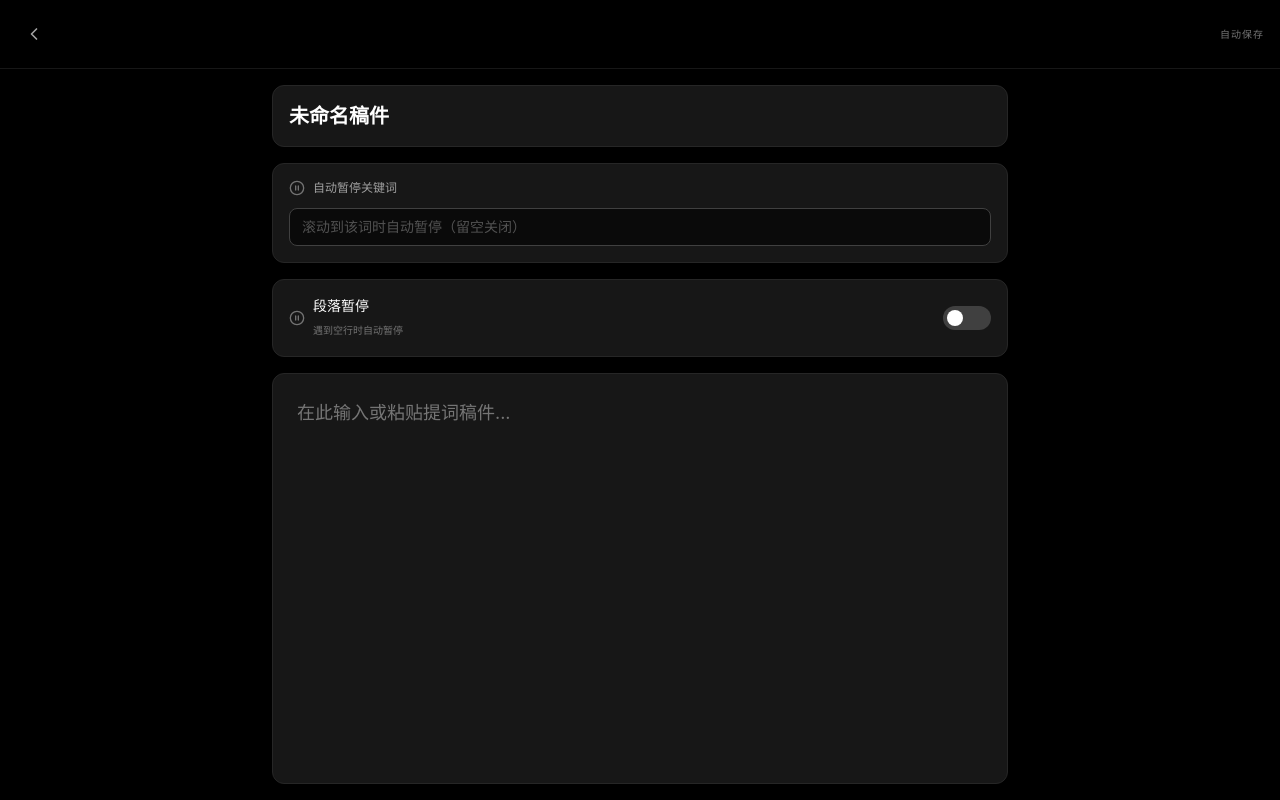
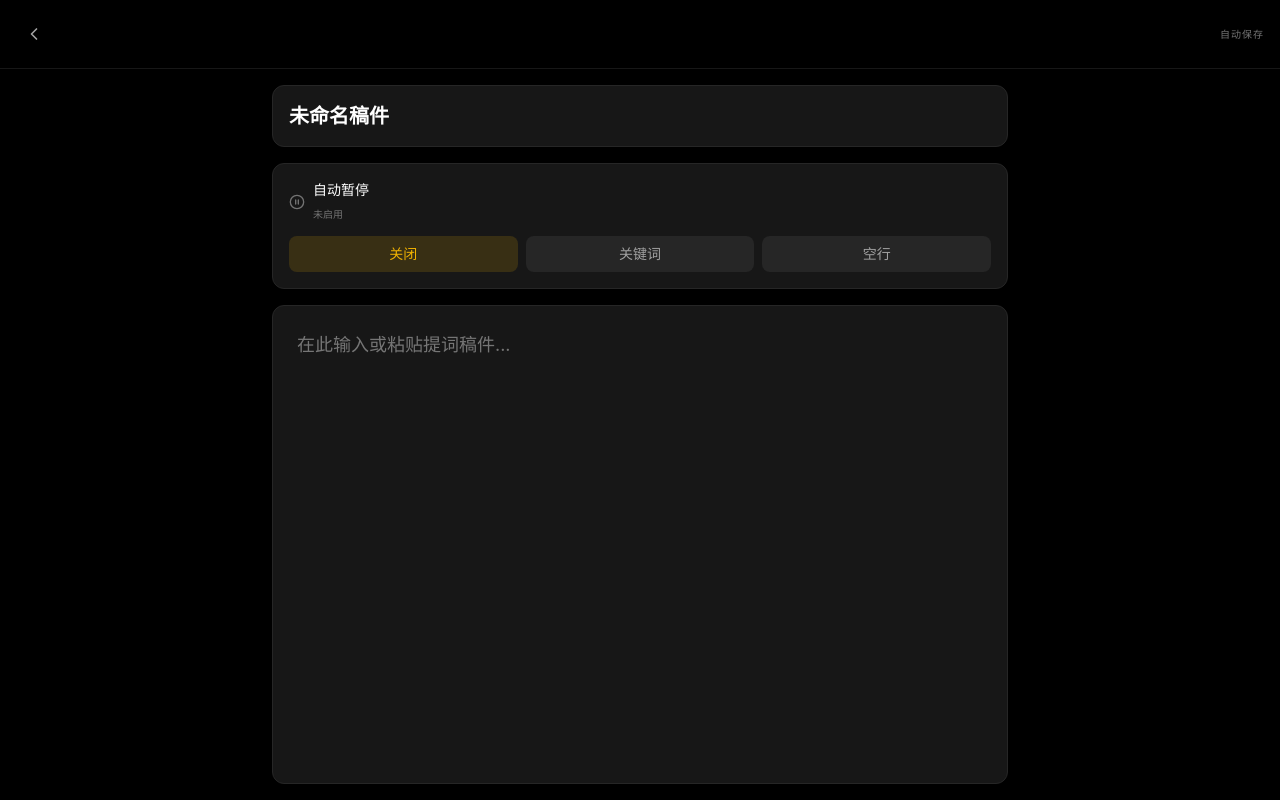
Before and after one commit to jasinghuang/Prompter, a React (Vite) app: page / in a window 1280 px wide. Both pictures are taken after a click on the button "新建稿件". Built offline with nearby package versions, Linux system fonts and the light colour scheme.

Commit message:
feat: enhance automatic pause functionality in ScriptEditor and SettingsPanel; implement mode selection for pause behavior and update related UI components

```diff
--- a/src/components/ScriptEditor.tsx
+++ b/src/components/ScriptEditor.tsx
@@ -47,36 +47,63 @@ export function ScriptEditor({ script, pauseKeyword, onPauseKeywordChange, pause
           className="w-full rounded-xl border border-neutral-800 bg-neutral-900 p-4 text-xl font-bold text-white focus:border-yellow-500/50 focus:outline-none"
         />
 
-        <div className="rounded-xl border border-neutral-800 bg-neutral-900 p-4">
-          <div className="mb-3 flex items-center gap-2">
+        {(() => {
+          const mode: 'off' | 'keyword' | 'paragraph' =
+            pauseKeyword ? 'keyword' :
+            pauseOnParagraph ? 'paragraph' : 'off';
+
+          const MODES: { value: 'off' | 'keyword' | 'paragraph'; label: string }[] = [
+            { value: 'off', label: '关闭' },
+            { value: 'keyword', label: '关键词' },
+            { value: 'paragraph', label: '空行' },
+          ];
+
+          const desc: Record<'off' | 'keyword' | 'paragraph', string> = {
+            off: '未启用',
+            keyword: '滚动到关键词时暂停',
+            paragraph: '遇到空行时暂停',
+          };
+
+          return (
+            <div className="rounded-xl border border-neutral-800 bg-neutral-900 p-4 space-y-3">
+              <div className="flex items-center gap-2">
                 <CirclePause size={16} className="text-neutral-500" />
-            <span className="text-xs text-neutral-400">自动暂停关键词</span>
+                <div>
+                  <span className="block text-sm text-white">自动暂停</span>
+                  <span className="text-[10px] text-neutral-500">{desc[mode]}</span>
                 </div>
+              </div>
+              <div className="flex gap-2">
+                {MODES.map(({ value, label }) => (
+                  <button
+                    key={value}
+                    onClick={() => {
+                      if (value === 'off') { onPauseKeywordChange(''); onPauseOnParagraphChange(false); }
+                      else if (value === 'keyword') onPauseOnParagraphChange(false);
+                      else { onPauseKeywordChange(''); onPauseOnParagraphChange(true); }
+                    }}
+                    className={`flex-1 rounded-lg py-2 text-sm transition-colors ${
+                      mode === value
+                        ? 'bg-yellow-500/15 text-yellow-500'
+                        : 'bg-neutral-800 text-neutral-400 hover:text-white'
+                    }`}
+                  >
+                    {label}
+                  </button>
+                ))}
+              </div>
+              {mode === 'keyword' && (
                 <input
                   type="text"
                   value={pauseKeyword}
                   onChange={(e) => onPauseKeywordChange(e.target.value)}
-            placeholder="滚动到该词时自动暂停（留空关闭）"
+                  placeholder="输入关键词"
                   className="w-full rounded-lg border border-neutral-700 bg-neutral-950 px-3 py-2 text-sm text-white placeholder-neutral-600 focus:border-yellow-500/50 focus:outline-none"
                 />
+              )}
             </div>
-
-        <div className="flex items-center justify-between rounded-xl border border-neutral-800 bg-neutral-900 p-4">
-          <div className="flex items-center gap-2">
-            <CirclePause size={16} className="text-neutral-500" />
-            <div>
-              <span className="block text-sm text-white">段落暂停</span>
-              <span className="text-[10px] text-neutral-500">遇到空行时自动暂停</span>
-            </div>
-          </div>
-          <button
-            role="switch" aria-checked={pauseOnParagraph}
-            onClick={() => onPauseOnParagraphChange(!pauseOnParagraph)}
-            className={`relative h-6 w-12 rounded-full transition-colors ${pauseOnParagraph ? 'bg-yellow-500' : 'bg-neutral-700'}`}
-          >
-            <span className={`absolute top-1 h-4 w-4 rounded-full bg-white transition-all ${pauseOnParagraph ? 'left-7' : 'left-1'}`} />
-          </button>
-        </div>
+          );
+        })()}
 
         <textarea
           value={content}
--- a/src/components/SettingsPanel.tsx
+++ b/src/components/SettingsPanel.tsx
@@ -129,41 +129,64 @@ export function SettingsPanel({ open, settings, onChange, onClose }: Props) {
             </button>
           </div>
 
-          {/* 自动暂停关键词 */}
+          {/* 自动暂停 */}
+          {(() => {
+            const pauseMode: 'off' | 'keyword' | 'paragraph' =
+              settings.pauseKeyword ? 'keyword' :
+              settings.pauseOnParagraph ? 'paragraph' : 'off';
+
+            const MODE_OPTIONS: { value: 'off' | 'keyword' | 'paragraph'; label: string }[] = [
+              { value: 'off', label: '关闭' },
+              { value: 'keyword', label: '关键词' },
+              { value: 'paragraph', label: '空行' },
+            ];
+
+            const desc: Record<'off' | 'keyword' | 'paragraph', string> = {
+              off: '未启用',
+              keyword: '滚动到关键词时暂停',
+              paragraph: '遇到空行时暂停',
+            };
+
+            return (
               <div className="space-y-3 rounded-xl bg-neutral-800 p-4">
                 <div className="flex items-center gap-3">
                   <CirclePause size={18} className="text-neutral-400" />
                   <div>
                     <span className="block text-sm text-white">自动暂停</span>
-                <span className="text-[10px] text-neutral-500">滚动到关键词时自动暂停</span>
+                    <span className="text-[10px] text-neutral-500">{desc[pauseMode]}</span>
                   </div>
                 </div>
+                <div className="flex gap-2">
+                  {MODE_OPTIONS.map(({ value, label }) => (
+                    <button
+                      key={value}
+                      onClick={() => {
+                        if (value === 'off') onChange({ pauseKeyword: '', pauseOnParagraph: false });
+                        else if (value === 'keyword') onChange({ pauseOnParagraph: false });
+                        else onChange({ pauseKeyword: '', pauseOnParagraph: true });
+                      }}
+                      className={`flex-1 rounded-lg py-2 text-sm transition-colors ${
+                        pauseMode === value
+                          ? 'bg-yellow-500/15 text-yellow-500'
+                          : 'bg-neutral-700 text-neutral-400 hover:text-white'
+                      }`}
+                    >
+                      {label}
+                    </button>
+                  ))}
+                </div>
+                {pauseMode === 'keyword' && (
                   <input
                     type="text"
                     value={settings.pauseKeyword}
                     onChange={(e) => onChange({ pauseKeyword: e.target.value })}
-              placeholder="输入关键词（留空关闭）"
+                    placeholder="输入关键词"
                     className="w-full rounded-lg border border-neutral-700 bg-neutral-900 px-3 py-2 text-sm text-white placeholder-neutral-600 focus:border-yellow-500/50 focus:outline-none"
                   />
+                )}
               </div>
-
-          {/* 空行自动暂停 */}
-          <div className="flex items-center justify-between rounded-xl bg-neutral-800 p-4">
-            <div className="flex items-center gap-3">
-              <CirclePause size={18} className="text-neutral-400" />
-              <div>
-                <span className="block text-sm text-white">段落暂停</span>
-                <span className="text-[10px] text-neutral-500">遇到空行时自动暂停</span>
-              </div>
-            </div>
-            <button
-              role="switch" aria-checked={settings.pauseOnParagraph}
-              onClick={() => onChange({ pauseOnParagraph: !settings.pauseOnParagraph })}
-              className={`relative h-6 w-12 rounded-full transition-colors ${settings.pauseOnParagraph ? 'bg-yellow-500' : 'bg-neutral-700'}`}
-            >
-              <span className={`absolute top-1 h-4 w-4 rounded-full bg-white transition-all ${settings.pauseOnParagraph ? 'left-7' : 'left-1'}`} />
-            </button>
-          </div>
+            );
+          })()}
         </div>
       </div>
     </div>
```
Also changed, not shown: 1 other file (tests, documents, lock files or other folders). Lines whose indentation alone changed are shown as unchanged.
